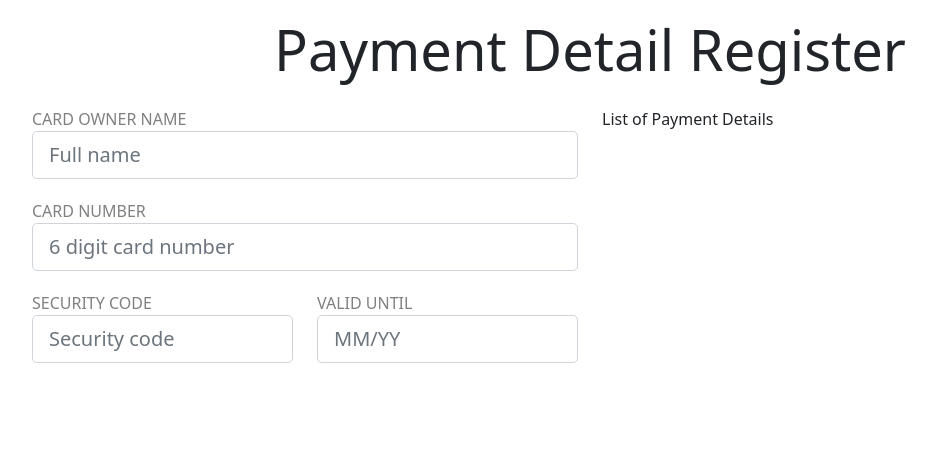
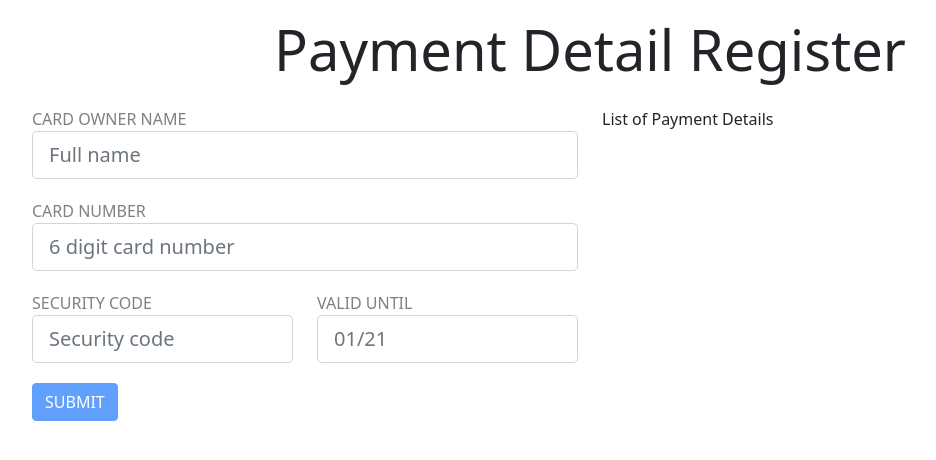
Before and after one commit to Dev-Abeni/Angular_PaymentUI-, an Angular app: page / in a window 1280 px wide. Shown: the top 460 px of the page, without its empty margins (50-986 px from the left). Built offline with nearby package versions, Linux system fonts and the light colour scheme.

Commit message:
Add Form Validation & Post Data Using Our API

```diff
--- a/src/app/app.module.ts
+++ b/src/app/app.module.ts
@@ -5,6 +5,7 @@ import { AppComponent } from './app.component';
 import { PaymentDetailsComponent } from './payment-details/payment-details.component';
 import { PaymentDetailFormComponent } from './payment-details/payment-detail-form/payment-detail-form.component';
 import { FormsModule } from '@angular/forms';
+import { HttpClientModule } from '@angular/common/http';
 
 @NgModule({
   declarations: [
@@ -14,7 +15,8 @@ import { FormsModule } from '@angular/forms';
   ],
   imports: [
     BrowserModule,
-    FormsModule
+    FormsModule,
+    HttpClientModule
   ],
   providers: [],
   bootstrap: [AppComponent]
--- a/src/app/payment-details/payment-detail-form/payment-detail-form.component.html
+++ b/src/app/payment-details/payment-detail-form/payment-detail-form.component.html
@@ -1,30 +1,42 @@
-<form>
+<form novalidate #form="ngForm" (submit)="onSubmit(form)">
     <input type="hidden" name="paymentDetailId"
         [value]="service.formData.paymentDetailId">
 
     <div class="form-group">
         <label>CARD OWNER NAME</label>
-        <input class="form-control form-control-lg" placeholder="Full name"
-            name="cardOwnerName" #cardOwnerName="ngModel" [(ngModel)]="service.formData.cardOwnerName">
+        <input class="form-control form-control-lg" placeholder="Full name" name="cardOwnerName"
+            #cardOwnerName="ngModel" [(ngModel)]="service.formData.cardOwnerName"
+            required
+            [class.invalid]="cardOwnerName.invalid && cardOwnerName.touched">
     </div>
 
     <div class="form-group">
         <label>CARD NUMBER</label>
-        <input class="form-control form-control-lg" placeholder="6 digit card number"
-            name="cardNumber" #cardNumber="ngModel" [(ngModel)]="service.formData.cardOwnerName">
+        <input class="form-control form-control-lg" placeholder="6 digit card number" name="cardNumber"
+            #cardNumber="ngModel" [(ngModel)]="service.formData.cardNumber"
+            required maxlength="16" minlength="16"
+            [class.invalid]="cardNumber.invalid && cardNumber.touched">
     </div>
 
     <div class="row">
         <div class="form-group col-md-6">
             <label>SECURITY CODE</label>
-            <input type="password" class="form-control form-control-lg" placeholder="Security code"
-                name="securityCode" #securityCode="ngModel" [(ngModel)]="service.formData.cardOwnerName">
+            <input type="password" class="form-control form-control-lg" placeholder="Security code" name="securityCode"
+                #securityCode="ngModel" [(ngModel)]="service.formData.securityCode"
+                required minlength="3" maxlength="3"
+                [class.invalid]="securityCode.invalid && securityCode.touched">
         </div>
 
         <div class="form-group col-md-6">
             <label>VALID UNTIL</label>
-            <input class="form-control form-control-lg" placeholder="MM/YY"
-                name="expirationDate" #expirationDate="ngModel" [(ngModel)]="service.formData.cardOwnerName">
+            <input class="form-control form-control-lg" placeholder="01/21" name="expirationDate"
+                #expirationDate="ngModel" [(ngModel)]="service.formData.expirationDate"
+                required  maxlength="5" minlength="5"
+                [class.invalid]="expirationDate.invalid && expirationDate.touched">
         </div>
     </div>
+
+    <div class="form-group">
+        <button class="btn btn-primary btn-md" type="submit" [disabled]="form.invalid">SUBMIT</button>
+    </div>
 </form>
--- a/src/app/payment-details/payment-detail-form/payment-detail-form.component.ts
+++ b/src/app/payment-details/payment-detail-form/payment-detail-form.component.ts
@@ -1,4 +1,6 @@
 import { Component, OnInit } from '@angular/core';
+import { NgForm } from '@angular/forms';
+import { PaymentDetail } from 'src/app/shared/payment-detail.model';
 import { PaymentDetailService } from 'src/app/shared/payment-detail.service';
 
 @Component({
@@ -14,4 +16,20 @@ export class PaymentDetailFormComponent implements OnInit {
   ngOnInit(): void {
   }
 
+  onSubmit(form:NgForm){
+    this.service.postPaymentDetail().subscribe(
+      res => {
+        this.resetForm(form);
+      },
+      err => {
+        console.log(err);
+      }
+    );
+  }
+
+  resetForm(form:NgForm){
+    form.form.reset();
+    this.service.formData = new PaymentDetail();
+  }
+
 }
--- a/src/app/shared/payment-detail.service.ts
+++ b/src/app/shared/payment-detail.service.ts
@@ -1,12 +1,20 @@
 import { Injectable } from '@angular/core';
 import { PaymentDetail } from './payment-detail.model';
+
+import { HttpClient } from '@angular/common/http';
 
 @Injectable({
   providedIn: 'root'
 })
 export class PaymentDetailService {
 
-  constructor() { }
+  constructor(private http:HttpClient) { }
 
   formData: PaymentDetail = new PaymentDetail();
+
+  readonly baseUrl = "https://localhost:44381/api/paymentdetails";
+
+  postPaymentDetail(){
+    return this.http.post(this.baseUrl, this.formData);
+  }
 }
```
